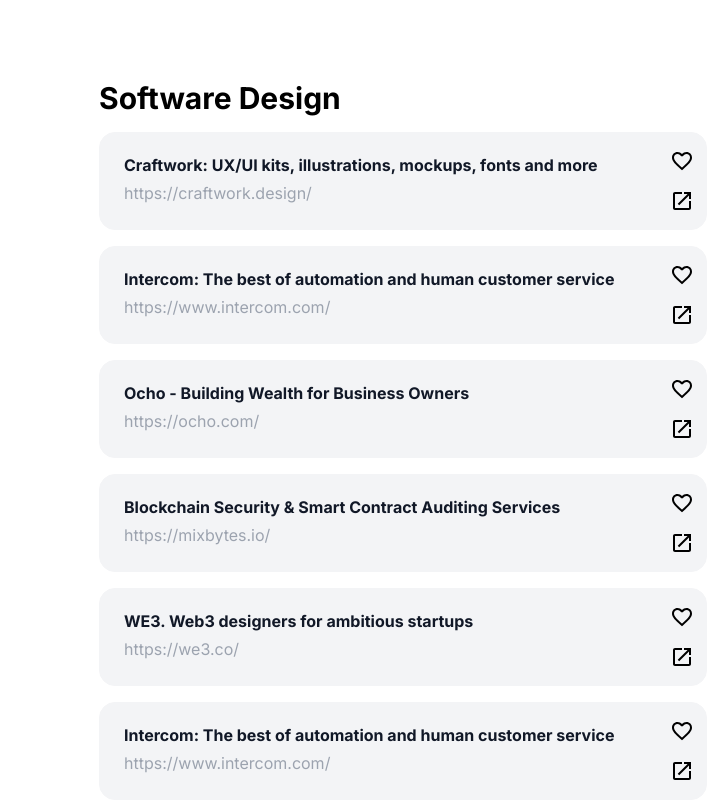
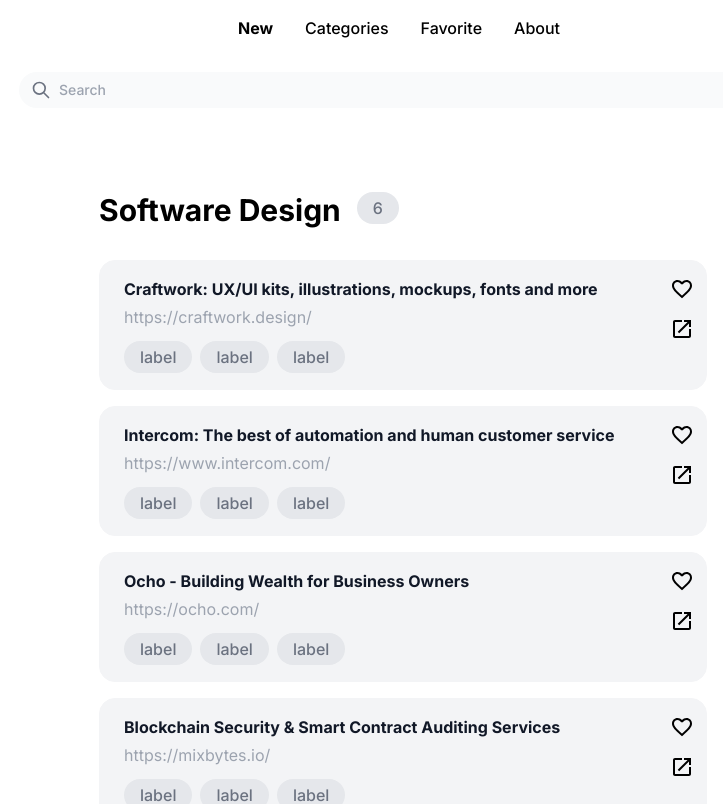
Before and after one commit to egor-baranov/sitebook, a Next.js app: page / in a window 1280 px wide. Shown: the top 804 px of the page, without its empty margins (237-960 px from the left). Built offline with nearby package versions, Linux system fonts and the light colour scheme.

Commit message:
added pill labels and searchbar

```diff
--- a/components/Footer.tsx
+++ b/components/Footer.tsx
@@ -19,23 +19,23 @@
     const color = colors.white
 
     return (
-        <div className={clsx("w-full fixed bg-black min-h-[20%]", styles.footer)}>
-            <div className="relative mx-auto max-w-2xl flex flex-row overflow-auto pr-2">
-                <a className="flex-1 text-white text-medium font-bold flex-shrink-0 rounded-lg">
-                    OVG Designs, 2023
+        <div className={clsx("w-full fixed bg-gray-100 min-h-[10%]", styles.footer)}>
+            <div className="mx-auto max-w-2xl flex flex-row overflow-auto pr-2">
+                <a className="flex-1 text-gray-500 text-medium flex-shrink-0 rounded-lg">
+                    made by kepler88d
                 </a>
 
-                <Link href={""}>
-                    <a className="absolute bottom-0 right-8 mx-auto leading-none text-black flex-shrink-0">
-                        <Instagram fontSize="medium" sx={{ color: {color} }}/>
-                    </a>
-                </Link>
+                {/*<Link href={""}>*/}
+                {/*    <a className="absolute bottom-0 right-8 mx-auto leading-none text-black flex-shrink-0">*/}
+                {/*        <Instagram fontSize="medium" sx={{ color: {color} }}/>*/}
+                {/*    </a>*/}
+                {/*</Link>*/}
 
-                <Link href={""}>
-                    <a className="absolute bottom-0 right-0 mx-auto leading-none text-black flex-shrink-0">
-                        <Telegram fontSize="medium" sx={{ color: {color} }}/>
-                    </a>
-                </Link>
+                {/*<Link href={""}>*/}
+                {/*    <a className="absolute bottom-0 right-0 mx-auto leading-none text-black flex-shrink-0">*/}
+                {/*        <Telegram fontSize="medium" sx={{ color: {color} }}/>*/}
+                {/*    </a>*/}
+                {/*</Link>*/}
 
             </div>
         </div>
--- a/components/Header.tsx
+++ b/components/Header.tsx
@@ -4,6 +4,7 @@
 import React, { ReactNode } from "react"
 import styles from "./Header.module.css"
 import {MobileNavBar} from "./MobileNavBar";
+import {SearchBar} from "./SearchBar";
 
 export const HeaderLink: React.FC<{ link: string; text: string }> = ({ link, text }) => {
     return (
@@ -27,28 +28,31 @@
     return (
         <div className={clsx("w-full fixed z-50 top-0 bg-white", styles.header)}>
             <div className="mx-auto max-w-2xl flex flex-row items-center pr-2">
+                <div className="flex-grow"></div>
+
                 <Link href="/">
                     <a className="py-2 px-4 font-bold flex-shrink-0 hover:bg-gray-100 rounded-lg">
-                        Новинки
+                        New
                     </a>
                 </Link>
-                <HeaderLink link="/#shirts" text="Футболки" />
-                <HeaderLink link="/#hoodies" text="Толстовки" />
-                <HeaderLink link="/#accessories" text="Аксессуары" />
-                <HeaderLink link="/#sales" text="Скидки" />
+                <HeaderLink link="/#caterogies" text="Categories" />
+                <HeaderLink link="/#favorite" text="Favorite" />
+                <HeaderLink link="/#about" text="About" />
 
                 <div className="flex-grow"></div>
 
-                <HeaderLinkIcon link="/cart" label="Корзина">
-                    <ShoppingBagOutlined />
-                </HeaderLinkIcon>
-                <HeaderLinkIcon link="/favorite" label="Избранное">
-                    <FavoriteBorder />
-                </HeaderLinkIcon>
-                <HeaderLinkIcon link="/search" label="Поиск">
-                    <Search />
-                </HeaderLinkIcon>
+                {/*<HeaderLinkIcon link="/cart" label="Корзина">*/}
+                {/*    <ShoppingBagOutlined />*/}
+                {/*</HeaderLinkIcon>*/}
+                {/*<HeaderLinkIcon link="/favorite" label="Избранное">*/}
+                {/*    <FavoriteBorder />*/}
+                {/*</HeaderLinkIcon>*/}
+                {/*<HeaderLinkIcon link="/search" label="Поиск">*/}
+                {/*    <Search />*/}
+                {/*</HeaderLinkIcon>*/}
             </div>
+
+            <SearchBar isMobile={false}/>
 
             {/*<ul className={clsx("menu flex items-center align-center", styles.menu)}>*/}
             {/*    <li className="menu-item">*/}
--- a/components/HeaderLayout.tsx
+++ b/components/HeaderLayout.tsx
@@ -31,7 +31,7 @@
 
     return (
         <>
-            {/*{ isMobile ? <MobileNavBar /> : <Header/>}*/}
+            { isMobile ? <MobileNavBar /> : <Header/>}
             <>
                 {children}
             </>
--- /dev/null
+++ b/components/Pill.tsx
@@ -0,0 +1,15 @@
+import React from "react";
+
+export const Pill: React.FC<{
+    label: string,
+}> =
+    ({label}) => {
+        return (
+            <div className="flex flex-row min-w-0 items-center bg-gray-200 rounded-full mr-2 px-2 py-0.5 h-[32px] cursor-pointer">
+                <p
+                    className="flex flex-auto text-gray-500 dark:text-gray-500 text-center px-2">
+                    {label}
+                </p>
+            </div>
+        )
+    }
--- a/components/RowCard.tsx
+++ b/components/RowCard.tsx
@@ -14,6 +14,7 @@
 import {Button} from "@mui/material";
 import {useRouter} from "next/router";
 import {color} from "@mui/system";
+import {Pill} from "./Pill";
 
 export const RowCard: React.FC<{
     title: string, link: string,
@@ -39,6 +40,12 @@
                     <p className="mb-1 font-normal text-gray-400 dark:text-gray-900 text-left">
                         {link}
                     </p>
+
+                    <div className="flex flex-row self-stretch pt-2">
+                        <Pill label={"label"}/>
+                        <Pill label={"label"}/>
+                        <Pill label={"label"}/>
+                    </div>
                 </div>
 
                 <div className="flex flex-col self-stretch min-w-0 items-end pr-1">
--- a/components/SearchBar.tsx
+++ b/components/SearchBar.tsx
@@ -4,16 +4,16 @@
 import Image from "next/image"
 import React, {ReactNode} from "react"
 
-export const SearchBar: React.FC = () => {
+export const SearchBar: React.FC<{isMobile: boolean}> = ({isMobile}) => {
     function inputHandler() {
 
     }
 
     return (
 
-        <form>
-            <label htmlFor="default-search"
-                   className="mb-2 text-sm font-medium text-gray-900 sr-only dark:text-white">Search</label>
+        <form className={isMobile ? "px-8 w-2xl": "px-64 w-2xl" }>
+            {/*<label htmlFor="default-search"*/}
+            {/*       className="mb-2 text-sm font-medium text-gray-900 sr-only dark:text-white">Search</label>*/}
             <div className="relative">
                 <div className="absolute inset-y-0 left-0 flex items-center pl-3 pointer-events-none">
                     <svg aria-hidden="true" className="w-5 h-5 text-gray-500 dark:text-gray-400" fill="none"
@@ -24,8 +24,10 @@
                 </div>
                 <input type="search" id="default-search"
                        onChange={inputHandler}
-                       className="block w-full p-4 pl-10 text-sm text-gray-900 rounded-lg bg-gray-50 focus:ring-gray-500 focus:border-gray-500 dark:bg-gray-700 dark:border-gray-600 dark:placeholder-gray-400 dark:text-white dark:focus:ring-gray-500 dark:focus:border-gray-500"
-                       placeholder="Искать" required></input>
+                       className="block w-full my-4 py-2 px-4 pl-10 focus:outline-0 text-sm text-gray-900 rounded-full bg-gray-50 dark:bg-gray-700 dark:placeholder-gray-400 dark:text-white"
+                       placeholder="Search" required>
+
+                </input>
             </div>
         </form>
     )
--- a/package.json
+++ b/package.json
@@ -26,6 +26,7 @@
     "next-auth": "^4.22.0",
     "nextjs-effector": "^0.40.1",
     "react": "18.2.0",
+    "react-collapsible": "^2.10.0",
     "react-indiana-drag-scroll": "^3.0.3-alpha",
     "solar-icon-set": "^1.0.0",
     "styled-components": "^5.3.6",
--- a/pages/_app.tsx
+++ b/pages/_app.tsx
@@ -20,7 +20,7 @@
                 <meta name="theme-color" content="#FFFFFF"/>
             </Head>
             <Component {...pageProps} > </Component>
-            {/*<Footer/>*/}
+            <Footer/>
         </HeaderLayout>
     )
 }
--- a/pages/index.module.css
+++ b/pages/index.module.css
@@ -11,3 +11,8 @@
         justify-self: start;
     }
 }
+
+* {
+    -webkit-tap-highlight-color: transparent;
+    outline: red!important;
+}
--- a/pages/index.tsx
+++ b/pages/index.tsx
@@ -4,14 +4,19 @@
 import React, {ReactNode, useEffect, useState} from "react";
 import {useRouter} from "next/router";
 import {RowCard} from "../components/RowCard";
+import {Pill} from "../components/Pill";
 
 // @ts-ignore
 const Home: React.FC = () => {
 
     function group(title: string) {
         return (
-            <div className="py-8">
-                <h1 className="text-3xl mb-4 pt-8 font-bold"> {title} </h1>
+            <div className="py-4">
+                <div className="flex flex-row pt-8">
+                    <h1 className="text-3xl mb-4 font-bold mr-4"> {title} </h1>
+                    <Pill label={"6"}/>
+                </div>
+
                 <RowCard title={"Craftwork: UX/UI kits, illustrations, mockups, fonts and more"}
                          link={"https://craftwork.design/"}/>
                 <RowCard title={"Intercom: The best of automation and human customer service"}
@@ -29,7 +34,7 @@
     }
 
     return (
-        <MainLayout>
+        <MainLayout className="mt-32">
 
             {group("Software Design")}
             {group("Crypto")}
```
Also changed, not shown: components/MobileNavBar.tsx (+25 -20 lines), 1 other file (tests, documents, lock files or other folders).
